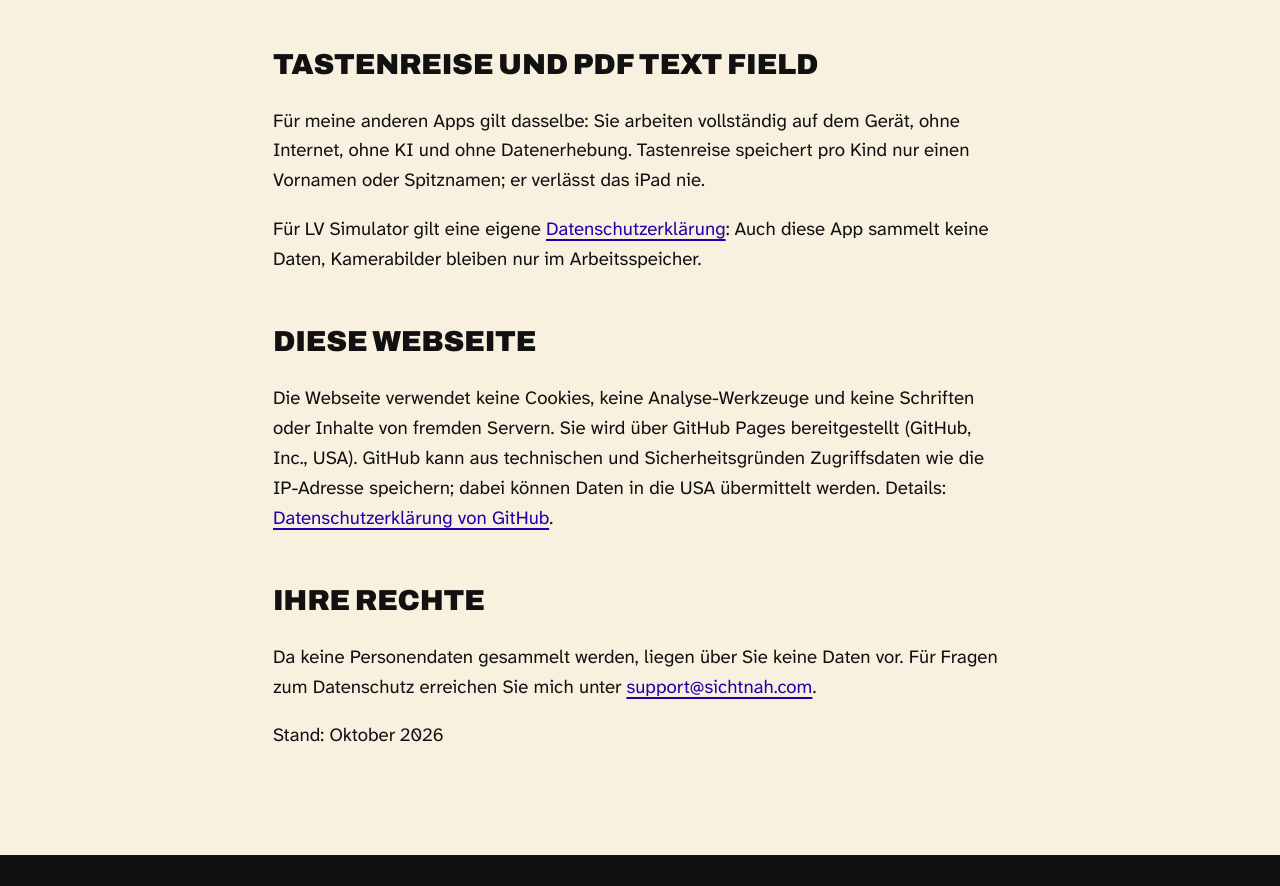
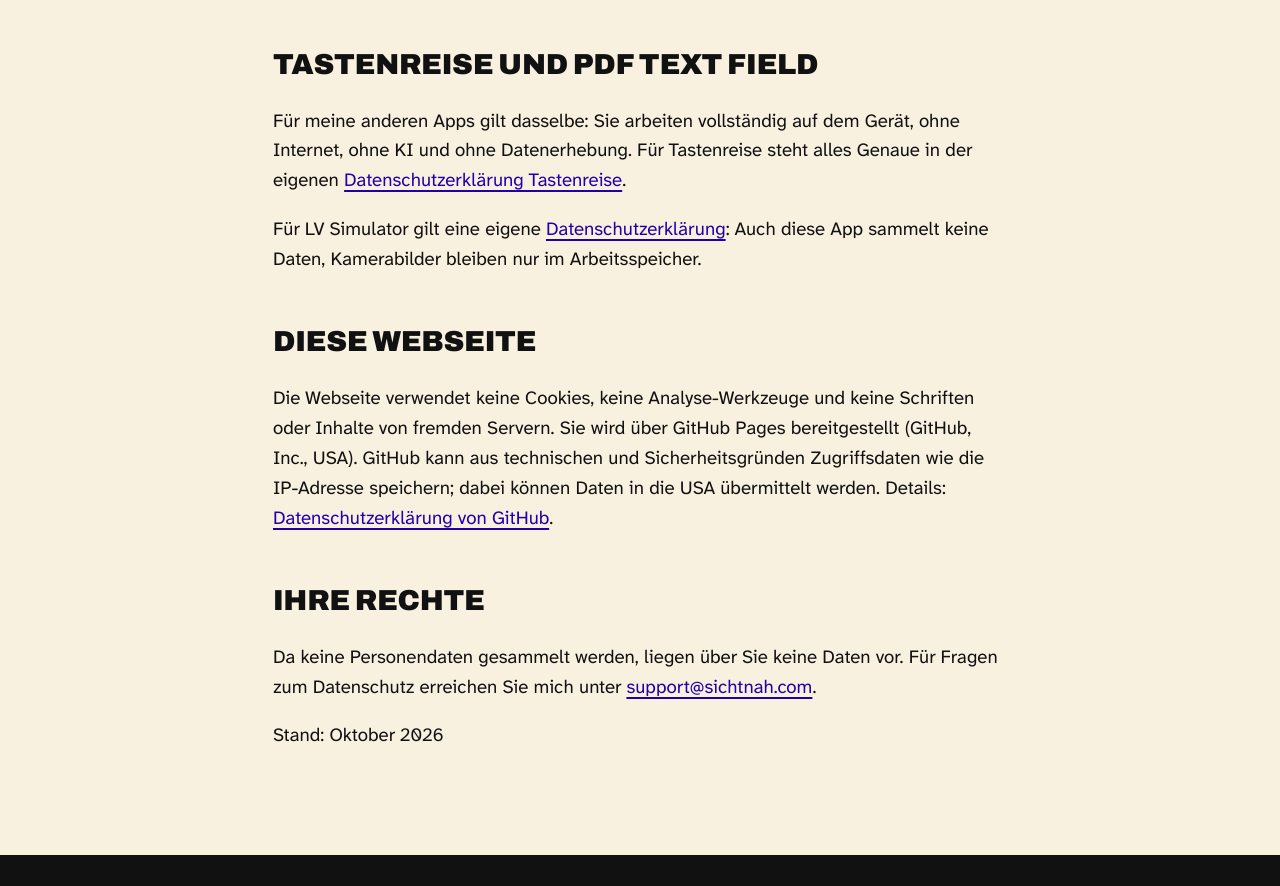
Before and after one commit to photographypenner-hash/cvi-pdf, a plain HTML site: page datenschutz.html in a window 1280 px wide. Shown: the part 1157-2043 px from the top of the page. Drawn offline with Linux system fonts and the light colour scheme.

Commit message:
Update datenschutz.html

```diff
--- a/datenschutz.html
+++ b/datenschutz.html
@@ -39,7 +39,7 @@
   <li><strong>Kauf:</strong> Käufe laufen über den App Store von Apple. Apple verarbeitet dabei Ihre Zahlungsdaten nach der Datenschutzerklärung von Apple. Ich erhalte keine Personendaten, nur zusammengefasste Verkaufszahlen.</li>
 </ul>
 <h2>Tastenreise und PDF Text Field</h2>
-<p>Für meine anderen Apps gilt dasselbe: Sie arbeiten vollständig auf dem Gerät, ohne Internet, ohne KI und ohne Datenerhebung. Tastenreise speichert pro Kind nur einen Vornamen oder Spitznamen; er verlässt das iPad nie.</p>
+<p>Für meine anderen Apps gilt dasselbe: Sie arbeiten vollständig auf dem Gerät, ohne Internet, ohne KI und ohne Datenerhebung. Für Tastenreise steht alles Genaue in der eigenen <a href="tastenreise-datenschutz.html">Datenschutzerklärung Tastenreise</a>.</p>
 <p>Für LV Simulator gilt eine eigene <a href="lv-simulator-datenschutz.html">Datenschutzerklärung</a>: Auch diese App sammelt keine Daten, Kamerabilder bleiben nur im Arbeitsspeicher.</p>
 <h2>Diese Webseite</h2>
 <p>Die Webseite verwendet keine Cookies, keine Analyse-Werkzeuge und keine Schriften oder Inhalte von fremden Servern. Sie wird über GitHub Pages bereitgestellt (GitHub, Inc., USA). GitHub kann aus technischen und Sicherheitsgründen Zugriffsdaten wie die IP-Adresse speichern; dabei können Daten in die USA übermittelt werden. Details: <a href="https://docs.github.com/de/site-policy/privacy-policies/github-general-privacy-statement">Datenschutzerklärung von GitHub</a>.</p>
```
